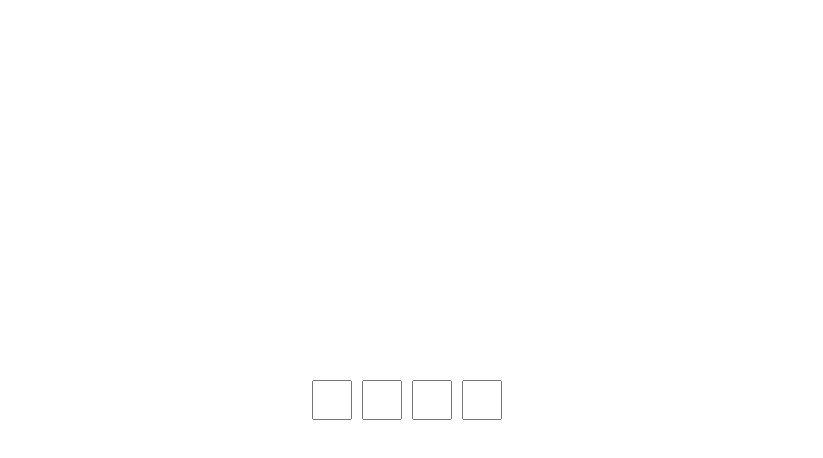
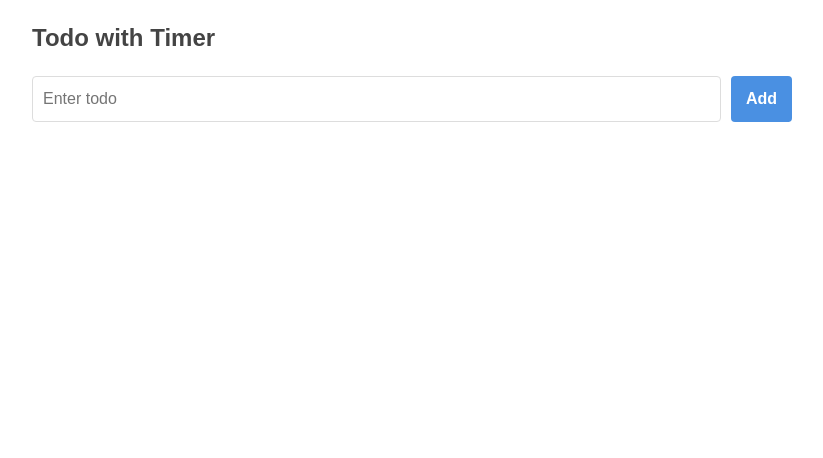
Before and after one commit to shubhamchasing/react-vite-prep, a React (Vite) app: page / in a window 1280 px wide. Shown: the top 458 px of the page, without its empty margins (228-1051 px from the left). Built offline with nearby package versions, Linux system fonts and the light colour scheme.

Commit message:
feat: Todo list with timeout

```diff
--- a/src/App.jsx
+++ b/src/App.jsx
@@ -1,5 +1,6 @@
 import "./App.css";
-import OTPInputParent from "./Components/OTP-Input";
+import TodoWithTimeout from "./Components/Todo-List-With-Timeout";
+// import OTPInputParent from "./Components/OTP-Input";
 // import Counter from "./Components/PreviousCount";
 // import NestedCheckbox from "./Components/Nested-Checkbox";
 // import ToastContainer from "./Components/Toast/ToastContainer";
@@ -32,7 +33,7 @@ function App() {
   return (
     <>
       <div className="App">
-        <OTPInputParent />
+        <TodoWithTimeout />
       </div>
     </>
   );
--- /dev/null
+++ b/src/Components/Todo-List-With-Timeout/index.jsx
@@ -0,0 +1,130 @@
+import { useState, useEffect } from "react";
+import "./styles.css";
+
+const formatTime = (seconds) => {
+  const minutes = Math.floor(seconds / 60);
+  const newSeconds = seconds % 60;
+
+  return `${minutes.toString().padStart(2, "0")}:${newSeconds
+    .toString()
+    .padStart(2, "0")}`;
+};
+
+function TodoWithTimeout() {
+  const [todo, setTodo] = useState("");
+  const [todoList, setTodoList] = useState([]);
+
+  const handleOnChange = (e) => {
+    const { value } = e.target;
+    if (value.trim()) {
+      setTodo(value);
+    }
+  };
+  const handleAddTodo = () => {
+    if (todo.trim()) {
+      const newTodo = {
+        id: crypto.randomUUID(),
+        title: todo,
+        time: 0,
+        isRunning: false,
+      };
+      setTodoList((prev) => [...prev, newTodo]);
+      setTodo("");
+    }
+  };
+  console.log(todoList);
+
+  const handleStartPause = (id) => {
+    setTodoList((prev) =>
+      prev.map((todo) =>
+        id === todo.id ? { ...todo, isRunning: !todo.isRunning } : todo
+      )
+    );
+  };
+  const handleReset = (id) => {
+    setTodoList((prev) =>
+      prev.map((todo) =>
+        id === todo.id ? { ...todo, isRunning: false, time: 0 } : todo
+      )
+    );
+  };
+  const handleDelete = (id) => {
+    setTodoList((prev) => prev.filter((todo) => id !== todo.id));
+  };
+
+  useEffect(() => {
+    let interval;
+
+    interval = setInterval(() => {
+      setTodoList((prev) =>
+        prev.map((todo) =>
+          todo.isRunning ? { ...todo, time: todo.time + 1 } : todo
+        )
+      );
+    }, 1000);
+
+    return () => {
+      clearInterval(interval);
+    };
+  }, []);
+
+  return (
+    <div className="todo-container">
+      <h2>Todo with Timer</h2>
+      <div className="input-container">
+        <input
+          type="text"
+          className="todo-input"
+          data-testid="todo-input"
+          placeholder="Enter todo"
+          value={todo}
+          onChange={handleOnChange}
+        />
+        <button
+          className="add-button"
+          data-testid="add-button"
+          onClick={handleAddTodo}
+        >
+          Add
+        </button>
+      </div>
+      <ul className="todo-list">
+        {todoList.map(({ id, title, isRunning, time }) => (
+          <li data-testid="todo-item" className="todo-item" key={id}>
+            <div className="todo-content">
+              <p className="todo-title">{title}</p>
+              <p className="todo-time" data-testid="todo-timer">
+                {formatTime(time)}
+              </p>
+            </div>
+            <div className="todo-actions">
+              <button
+                className={`timer-button ${isRunning ? "pause" : "start"}`}
+                data-testid="toggle-button"
+                onClick={() => handleStartPause(id)}
+              >
+                {isRunning ? "Pause" : "Start"}
+              </button>
+              <button
+                className="reset-button"
+                data-testid="reset-button"
+                onClick={() => handleReset(id)}
+              >
+                Reset
+              </button>
+              <button
+                className="delete-button"
+                data-testid="delete-button"
+                onClick={() => handleDelete(id)}
+              >
+                Delete
+              </button>
+            </div>
+          </li>
+        ))}
+      </ul>
+    </div>
+  );
+}
+
+export default TodoWithTimeout;
--- /dev/null
+++ b/src/Components/Todo-List-With-Timeout/styles.css
@@ -0,0 +1,161 @@
+.App {
+  font-family: sans-serif;
+  max-width: 800px;
+  margin: 0 auto;
+  padding: 20px;
+}
+
+.container {
+  background-color: #f8f9fa;
+  border-radius: 8px;
+  padding: 20px;
+  box-shadow: 0 2px 10px rgba(0, 0, 0, 0.1);
+}
+
+.todo-container {
+  width: 100%;
+}
+
+h1 {
+  color: #333;
+  margin-bottom: 10px;
+}
+
+h2 {
+  color: #444;
+  margin-bottom: 20px;
+}
+
+.input-container {
+  display: flex;
+  margin-bottom: 20px;
+}
+
+.todo-input {
+  flex-grow: 1;
+  padding: 10px;
+  border: 1px solid #ddd;
+  border-radius: 4px;
+  font-size: 16px;
+}
+
+.add-button {
+  background-color: #4a90e2;
+  color: white;
+  border: none;
+  padding: 10px 15px;
+  margin-left: 10px;
+  border-radius: 4px;
+  cursor: pointer;
+  font-weight: bold;
+}
+
+.add-button:hover {
+  background-color: #3a80d2;
+}
+
+.todo-list {
+  list-style: none;
+  padding: 0;
+}
+
+.todo-item {
+  background-color: white;
+  border-radius: 4px;
+  padding: 15px;
+  margin-bottom: 10px;
+  display: flex;
+  flex-direction: column;
+  gap: 10px;
+  box-shadow: 0 1px 3px rgba(0, 0, 0, 0.1);
+}
+
+.todo-content {
+  display: flex;
+  justify-content: space-between;
+  align-items: center;
+}
+
+.todo-title {
+  font-weight: bold;
+  margin: 0;
+  font-size: 18px;
+}
+
+.todo-time {
+  color: #666;
+  font-size: 16px;
+  font-weight: bold;
+  margin: 0;
+  min-width: 60px;
+  text-align: right;
+}
+
+.todo-actions {
+  display: flex;
+  gap: 10px;
+}
+
+.timer-button,
+.reset-button,
+.delete-button {
+  padding: 8px 12px;
+  border: none;
+  border-radius: 4px;
+  cursor: pointer;
+  font-size: 14px;
+  font-weight: bold;
+  transition: background-color 0.2s;
+}
+
+.timer-button.start {
+  background-color: #4caf50;
+  color: white;
+}
+
+.timer-button.start:hover {
+  background-color: #3d9c40;
+}
+
+.timer-button.pause {
+  background-color: #ff9800;
+  color: white;
+}
+
+.timer-button.pause:hover {
+  background-color: #e68900;
+}
+
+.reset-button {
+  background-color: #f44336;
+  color: white;
+}
+
+.reset-button:hover {
+  background-color: #e53935;
+}
+
+.delete-button {
+  background-color: #757575;
+  color: white;
+}
+
+.delete-button:hover {
+  background-color: #616161;
+}
+
+@media (max-width: 600px) {
+  .todo-content {
+    flex-direction: column;
+    align-items: flex-start;
+  }
+
+  .todo-time {
+    text-align: left;
+    margin-top: 5px;
+  }
+
+  .todo-actions {
+    flex-wrap: wrap;
+  }
+}
```
